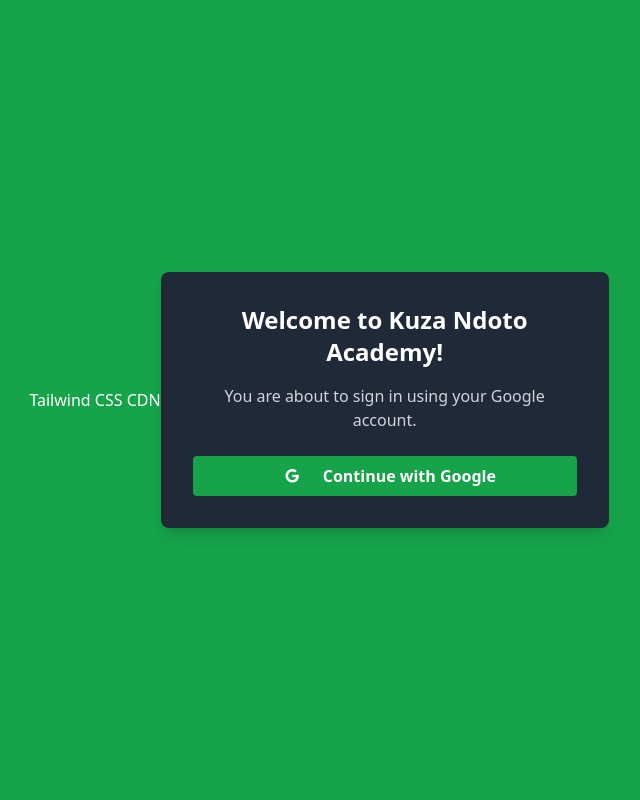
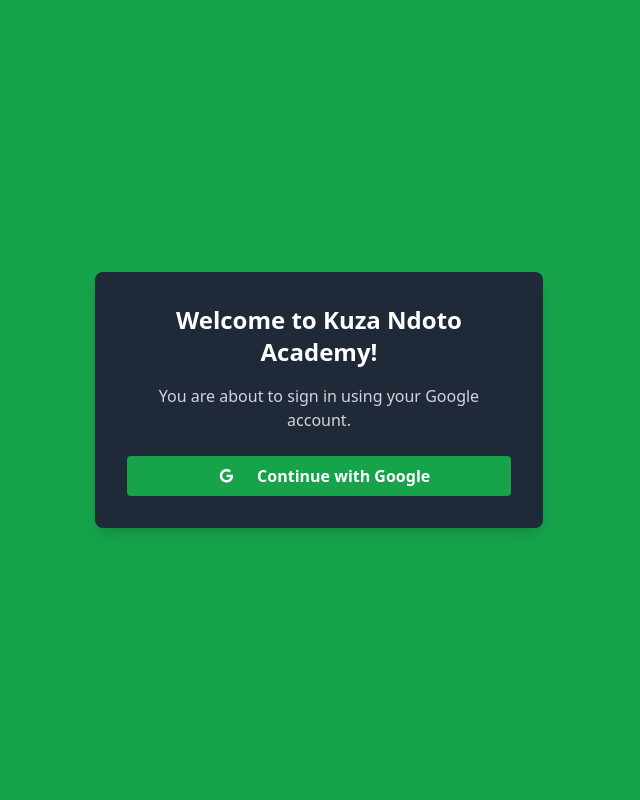
Before and after one commit to Joel-Masiaga/kuza-lms-updated, a Django app: page /accounts/google/login/ in a window 1280 px wide. Shown: the whole page, without its empty margins (321-961 px from the left). Run offline with Django 5.2, Linux system fonts and the light colour scheme; some libraries are stand-ins or nearby versions.

Commit message:
new commit

```diff
--- a/lms/templates/socialaccount/login.html
+++ b/lms/templates/socialaccount/login.html
@@ -13,7 +13,7 @@
     <!-- <link href="{% static 'styles.css' %}" rel="stylesheet"> -->
     <link href="https://fonts.googleapis.com/css2?family=Poppins:wght@400;600;700&display=swap" rel="stylesheet">
 
-    Tailwind CSS CDN
+    <!-- Tailwind CSS CDN -->
     <script src="https://cdn.tailwindcss.com"></script>
 
     </head>
--- a/lms/users/templates/users/register.html
+++ b/lms/users/templates/users/register.html
@@ -14,7 +14,7 @@
   <link href="https://fonts.googleapis.com/css2?family=Poppins:wght@400;600;700&display=swap" rel="stylesheet">
 
   <!-- <link href="{% static 'styles.css' %}" rel="stylesheet"> -->
-      Tailwind CSS CDN
+      <!-- Tailwind CSS CDN -->
     <script src="https://cdn.tailwindcss.com"></script>
 
   <style>
```
